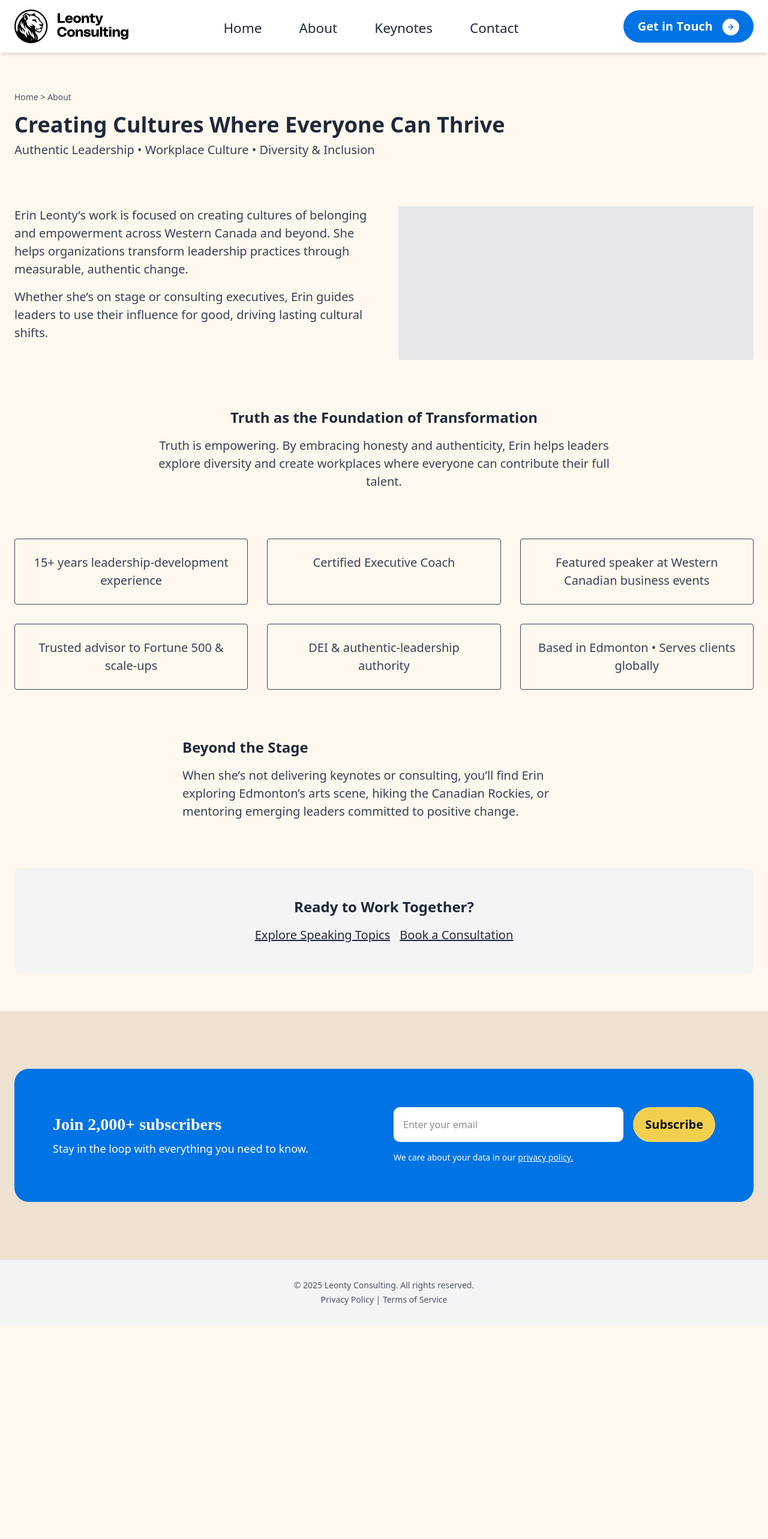
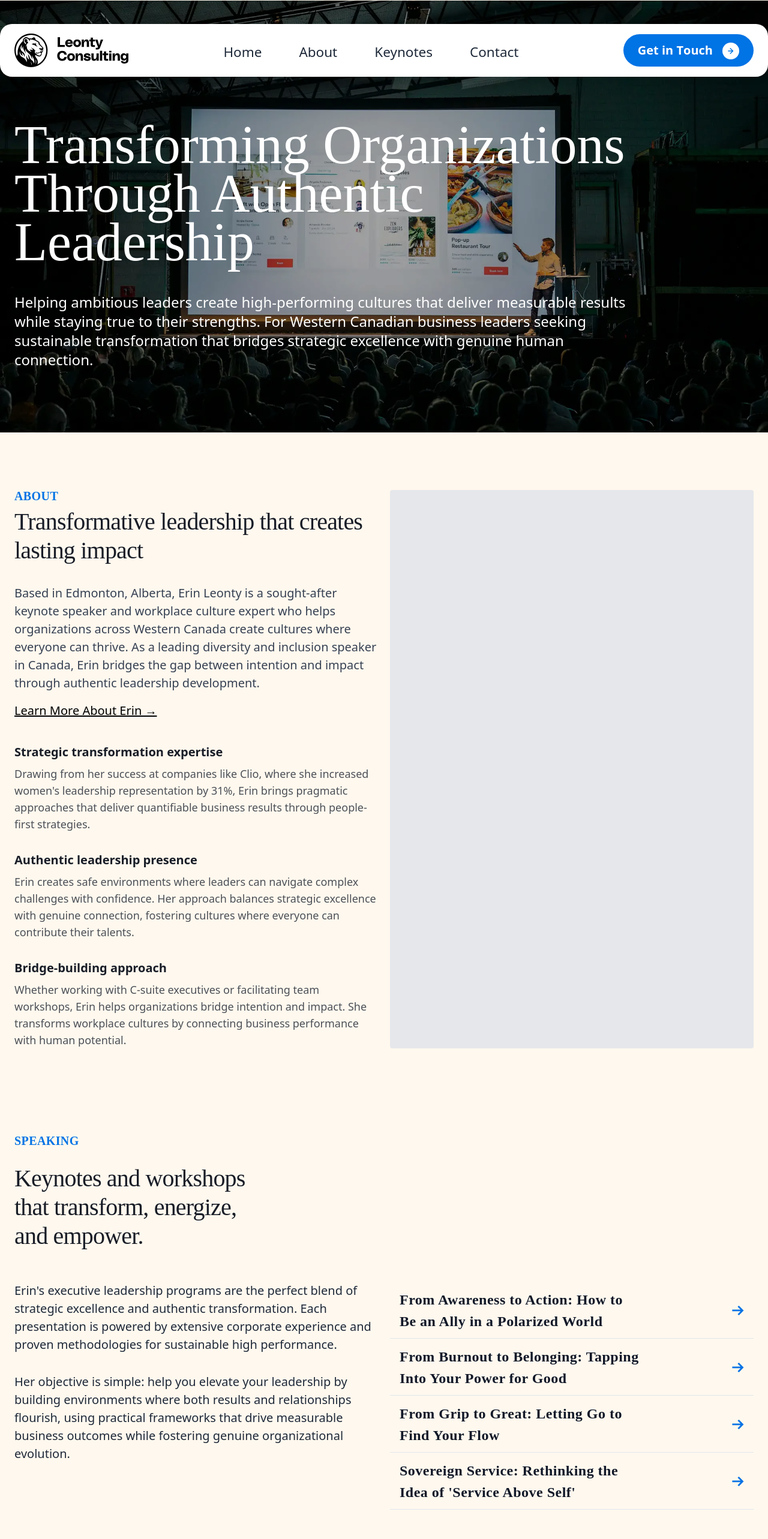
Before and after one commit to cdendy/leonty-consulting, a Next.js app: page /about in a window 1280 px wide. Shown: the top 2566 px of the page at 60% size. Before the commit the page ends 2209 px from the top, so only its background shows below. Built offline with nearby package versions, Linux system fonts and the light colour scheme.

Commit message:
navigation fixes on desktop

```diff
--- a/app/(pages)/about/page.tsx
+++ b/app/(pages)/about/page.tsx
@@ -1,80 +1,120 @@
+"use client";
+import { useEffect, useRef } from 'react';
 import Image from 'next/image';
-import Link from 'next/link';
-import type { Metadata } from 'next';
+import StaggerButton from '../../components/StaggerButton';
 
-export const metadata: Metadata = {
-  title: 'About Erin Leonty | Leonty Consulting',
-  description: 'Learn about Erin Leonty, her mission, and her expertise in executive coaching and keynote speaking.',
-};
-
-export default function AboutPage() {
+export default function HomePage() {
   return (
-    <main className="container mx-auto px-6 py-16 space-y-20">
-      {/* ───────────── PAGE INTRO ───────────── */}
-      <section className="fadeSection">
-        <nav className="text-sm text-gray-600 mb-4">
-          <Link href="/" className="hover:underline">Home</Link> &gt; <span>About</span>
-        </nav>
-        <h1 className="text-4xl font-bold mb-2">Creating Cultures Where Everyone Can Thrive</h1>
-        <p className="text-xl text-gray-700">Authentic Leadership • Workplace Culture • Diversity & Inclusion</p>
+<div className="space-y-24">
+      {/* ───────────────────── HERO ───────────────────── */}
+      <section
+        className="relative h-[90vh] flex flex-col justify-center text-white px-6 overflow-hidden mt-0 sm:mt-[-127px]"
+      >
+        <Image
+          src="/images/crowd2.webp"
+          alt="Erin Leonty keynote speaker background"
+          fill
+          className="object-cover -z-10"
+          priority
+        />
+        {/* Overlay to darken the image slightly for better text contrast */}
+        <div className="absolute inset-0 bg-black opacity-30 -z-10"></div>
+        {/* Content container with relative positioning and higher z-index */}
+        <div className="relative z-10 max-w-[1280px] mx-auto grid grid-cols-12 gap-5 pt-0 sm:pt-[127px]">
+          <div className="col-span-10 col-start-1 flex flex-col items-start">
+            <h1 className="home-lede text-white mb-7 leading-[.9] text-[90px]">
+            Transforming Organizations Through Authentic Leadership
+            </h1>
+            <p className="mt-4 text-lg md:text-2xl text-white">
+            Helping ambitious leaders create high-performing cultures that deliver measurable results while staying true to their strengths. For Western Canadian business leaders seeking sustainable transformation that bridges strategic excellence with genuine human connection.
+            </p>
+            <div className="mt-8 space-x-4">
+            </div>
+          </div>
+        </div> {/* Closing tag for className="relative z-10" */}
       </section>
 
-      {/* ───────────── MAIN BIO ───────────── */}
-      <section className="fadeSection md:grid md:grid-cols-2 md:gap-12 items-start">
-        <div className="space-y-4 order-2 md:order-1">
-          <p className="text-gray-700">
-            Erin Leonty’s work is focused on creating cultures of belonging and empowerment across Western Canada and beyond.
-            She helps organizations transform leadership practices through measurable, authentic change.
-          </p>
-          <p className="text-gray-700">
-            Whether she’s on stage or consulting executives, Erin guides leaders to use their influence for good, driving lasting cultural shifts.
-          </p>
-        </div>
-        <div className="order-1 md:order-2 h-64 bg-gray-200 rounded">
-          {/* <img src="https://picsum.photos/500/500" alt="Erin Leonty" className="w-full h-full object-cover rounded" /> */}
-        </div>
-      </section>
+      {/* ───────────── ABOUT PREVIEW ───────────── */}
+      <section className="fadeSection px-6 mx-auto max-w-340 grid grid-cols-12 gap-5 mb-36">
+    <div className="col-span-6 col-start-1">
+      <p className="section-eyebrow">About</p>
+      <h2 className="section-heading mt-2 mb-8">
+        Transformative leadership that creates lasting impact
+      </h2>
+      <p className="text-gray-700">
+        Based in Edmonton, Alberta, Erin Leonty is a sought-after keynote speaker and workplace culture
+        expert who helps organizations across Western Canada create cultures where everyone can thrive.
+        As a leading diversity and inclusion speaker in Canada, Erin bridges the gap between intention
+        and impact through authentic leadership development.
+      </p>
+      <a href="/about" className="mt-4 inline-block text-black underline">
+        Learn More About Erin →
+      </a>
 
-      {/* ───────────── APPROACH ───────────── */}
-      <section className="fadeSection space-y-4 max-w-3xl mx-auto text-center">
-        <h2 className="text-2xl font-bold">Truth as the Foundation of Transformation</h2>
-        <p className="text-gray-700">
-          Truth is empowering. By embracing honesty and authenticity, Erin helps leaders explore diversity and create
-          workplaces where everyone can contribute their full talent.
-        </p>
-      </section>
+      <h3 className="mt-10 text-[20px] font-bold leading-[28px] text-[#181D27]">
+        Strategic transformation expertise
+      </h3>
+      <p className="mt-2 text-[18px] leading-[28px] text-[#4B5057]">
+        Drawing from her success at companies like Clio, where she increased women&apos;s leadership representation by 31%, Erin brings pragmatic approaches that deliver quantifiable business results through people-first strategies.
+      </p>
 
-      {/* ───────────── CREDENTIALS GRID ───────────── */}
-      <section className="fadeSection grid grid-cols-1 md:grid-cols-2 lg:grid-cols-3 gap-8">
-        {[
-          '15+ years leadership-development experience',
-          'Certified Executive Coach',
-          'Featured speaker at Western Canadian business events',
-          'Trusted advisor to Fortune 500 & scale-ups',
-          'DEI & authentic-leadership authority',
-          'Based in Edmonton • Serves clients globally',
-        ].map((item) => (
-          <div key={item} className="border p-6 rounded hover:shadow-md transition text-gray-700 text-center">
-            {item}
-          </div>
-        ))}
-      </section>
+      {/* Second item */}
+      <h3 className="mt-8 text-[20px] font-bold leading-[28px] text-[#181D27]">
+        Authentic leadership presence
+      </h3>
+      <p className="mt-2 text-[18px] leading-[28px] text-[#4B5057]">
+        Erin creates safe environments where leaders can navigate complex challenges with confidence. Her approach balances strategic excellence with genuine connection, fostering cultures where everyone can contribute their talents.
+      </p>
 
-      {/* ───────────── PERSONAL STORY ───────────── */}
-      <section className="fadeSection space-y-4 max-w-2xl mx-auto">
-        <h2 className="text-2xl font-bold">Beyond the Stage</h2>
-        <p className="text-gray-700">
-          When she’s not delivering keynotes or consulting, you’ll find Erin exploring Edmonton’s arts scene, hiking the
-          Canadian Rockies, or mentoring emerging leaders committed to positive change.
-        </p>
-      </section>
+      {/* Third item */}
+      <h3 className="mt-8 text-[20px] font-bold leading-[28px] text-[#181D27]">
+        Bridge-building approach
+      </h3>
+      <p className="mt-2 text-[18px] leading-[28px] text-[#4B5057]">
+        Whether working with C-suite executives or facilitating team workshops, Erin helps organizations bridge intention and impact. She transforms workplace cultures by connecting business performance with human potential.
+      </p>
+    </div>
+    <div className="mt-8 md:mt-0 h-100% bg-gray-200 rounded col-span-6 col-start-7" />
+    {/* img placeholder above */}
+  </section>
 
-      {/* ───────────── CTA ───────────── */}
-      <section className="fadeSection text-center py-12 bg-gray-100 rounded-lg">
-        <h3 className="text-2xl font-bold mb-4">Ready to Work Together?</h3>
-        <Link href="/speaking" className="inline-block underline mr-4">Explore Speaking Topics</Link>
-        <Link href="/contact" className="inline-block underline">Book a Consultation</Link>
-      </section>
-    </main>
+      {/* ───────────── FEATURED TOPICS ───────────── */}
+    <section className="fadeSection px-6 mx-auto max-w-340 grid grid-cols-12 gap-5 mb-36">
+    <p className="section-eyebrow">Speaking</p>
+      <h2 className="section-heading mt-2 mb-8 col-span-12">
+        Keynotes and workshops <br /> that transform, energize, <br />  and empower.
+      </h2>
+      <div className="col-span-6 col-start-1">
+      <p className='mb-8'>
+        Erin&apos;s executive leadership programs are the perfect blend of strategic excellence and authentic transformation. Each presentation is powered by extensive corporate experience and proven methodologies for sustainable high performance.
+      </p>
+      <p>
+      Her objective is simple: help you elevate your leadership by building environments where both results and relationships flourish, using practical frameworks that drive measurable business outcomes while fostering genuine organizational evolution.
+      </p>
+      </div>
+      <div className="col-span-6 col-start-7">
+        <ul className="list-none p-0 m-0 space-y-0 max-w-2xl mx-auto text-gray-700">
+            <li className="home-page-keynotes">
+            From Awareness to Action: How to Be an Ally in a Polarized World
+            <Image src="/images/arrow_right_blue.svg" alt="" width={20} height={20} className="w-5 h-5" />
+            </li>
+            <li className="home-page-keynotes">
+            From Burnout to Belonging: Tapping Into Your Power for Good
+            <Image src="/images/arrow_right_blue.svg" alt="" width={20} height={20} className="w-5 h-5" />
+            </li>
+            <li className="home-page-keynotes">
+            From Grip to Great: Letting Go to Find Your Flow
+            <Image src="/images/arrow_right_blue.svg" alt="" width={20} height={20} className="w-5 h-5" />
+            </li>
+            <li className="home-page-keynotes mt-[0]">
+            Sovereign Service: Rethinking the Idea of &apos;Service Above Self&apos;
+            <Image src="/images/arrow_right_blue.svg" alt="" width={20} height={20} className="w-5 h-5" />
+            </li>
+        </ul>
+      </div>
+    </section>
+
+      {/* ───────────── TESTIMONIAL ───────────── */}
+ </div>
   );
 }
--- a/app/(pages)/contact/page.tsx
+++ b/app/(pages)/contact/page.tsx
@@ -8,7 +8,7 @@ export const metadata: Metadata = {
 
 export default function ContactPage() {
   return (
-    <main className="container mx-auto px-6 py-16 space-y-20">
+    <div className="container mx-auto px-6 py-16 space-y-20">
       {/* ───────────── PAGE TITLE ───────────── */}
       <section className="fadeSection text-center">
         <h1 className="text-4xl font-bold mb-4">Book Erin Leonty | Contact Leonty Consulting</h1>
@@ -39,6 +39,6 @@ export default function ContactPage() {
   She&apos;s available for keynotes, workshops, and executive consulting.
 </p>
       </section>
-    </main>
+    </div>
   );
 }
--- a/app/(pages)/keynotes/page.tsx
+++ b/app/(pages)/keynotes/page.tsx
@@ -29,7 +29,7 @@ const topics = [
 
 export default function KeynotesPage() {
   return (
-    <main className="container mx-auto px-6 py-16 space-y-20">
+    <div className="container mx-auto px-6 py-16 space-y-20">
     {/* ───────────── INTRO ───────────── */}
     <section className="fadeSection text-center max-w-3xl mx-auto">
       <h1 className="mb-4 home-lede">Creating Lasting Change Through Authentic Leadership</h1>
@@ -82,6 +82,6 @@ export default function KeynotesPage() {
         Contact Us to Reserve Your Date
       </Link>
     </section>
-  </main>
+  </div>
   );
 }
--- a/app/components/Header.tsx
+++ b/app/components/Header.tsx
@@ -29,8 +29,12 @@ export default function Header() {
   }, [pathname]);
 
   return (
-    <header className="bg-white shadow-md sticky top-0 z-50">
-      <div className="container mx-auto px-6 py-4 flex justify-between items-center">
+    <header className="sticky top-0 z-50" style={{ background: 'transparent', boxShadow: 'none' }}>
+      <div className="hidden sm:block h-10" /> {/* Spacer for 40px transparent gap, only on sm+ screens */}
+      <div
+        className="container mx-auto px-6 py-4 flex justify-between items-center bg-white rounded-[20px]"
+        style={{ boxShadow: '0px 4px 11.8px 0px rgba(0, 0, 0, 0.08)' }}
+      >
         <Link href="/" aria-label="Leonty Consulting" className="flex items-center">
           <Image
             src="/images/logo.svg"
```
Also changed, not shown: app/page.tsx (+4 -4 lines), public/images/crowd2.webp (added).
